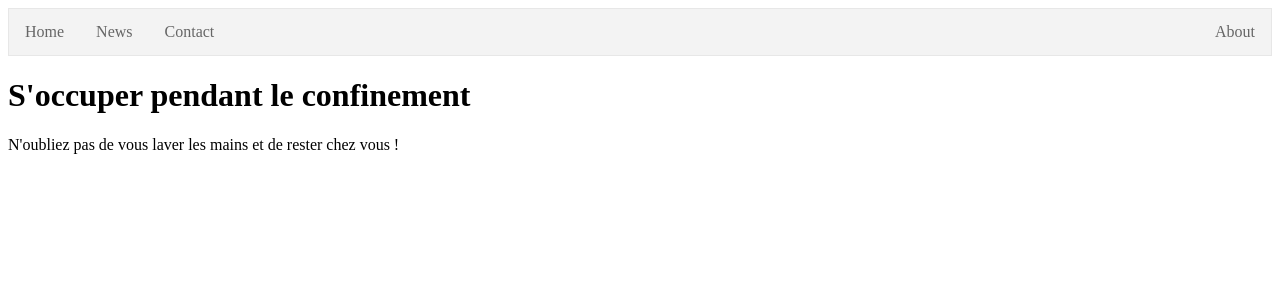
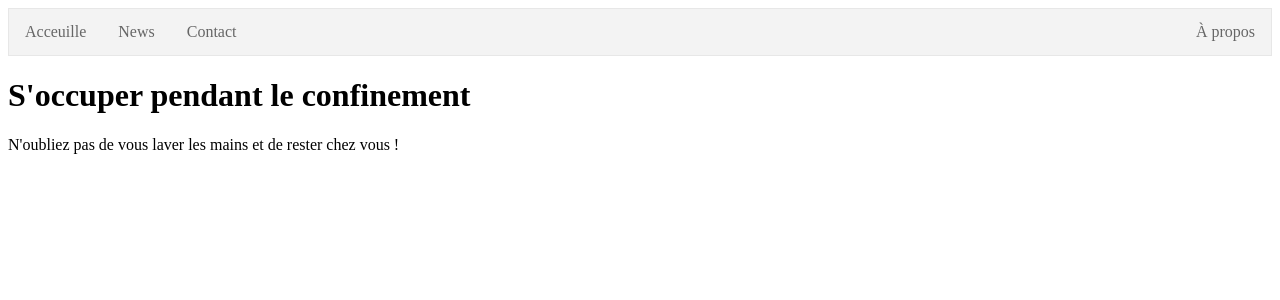
Before and after one commit to jonathanlsn/Web-programmation, a Flask app: page / in a window 1280 px wide. Shown: the top 300 px of the page. Run offline with Flask 2, Linux system fonts and the light colour scheme.

Commit message:
ajout d'une balise title, chqngement de la langue d'usage

```diff
--- a/PrograWebSources-master-PlainTemplate/PlainTemplate/templates/base.html
+++ b/PrograWebSources-master-PlainTemplate/PlainTemplate/templates/base.html
@@ -2,14 +2,17 @@
 <html>
   <head>
     <link href="{{ url_for('static', filename='style.css') }}" rel="stylesheet">
+
+    <title>{{ page_title|default('Être confiné pour les nuls') }}</title>
+
 {% block head %}{% endblock %}
   </head>
   <body>
     <ul>
-      <li><a href="{{ url_for('index') }}#home">Home</a></li>
+      <li><a href="{{ url_for('index') }}#home">Acceuille</a></li>
       <li><a href="#news">News</a></li>
       <li><a href="#contact">Contact</a></li>
-      <li style="float:right" ><a href="{{ url_for('about') }}">About</a></li>
+      <li style="float:right" ><a href="{{ url_for('about') }}">À propos</a></li>
     </ul>
 
 {% block content %}{% endblock %}
```
